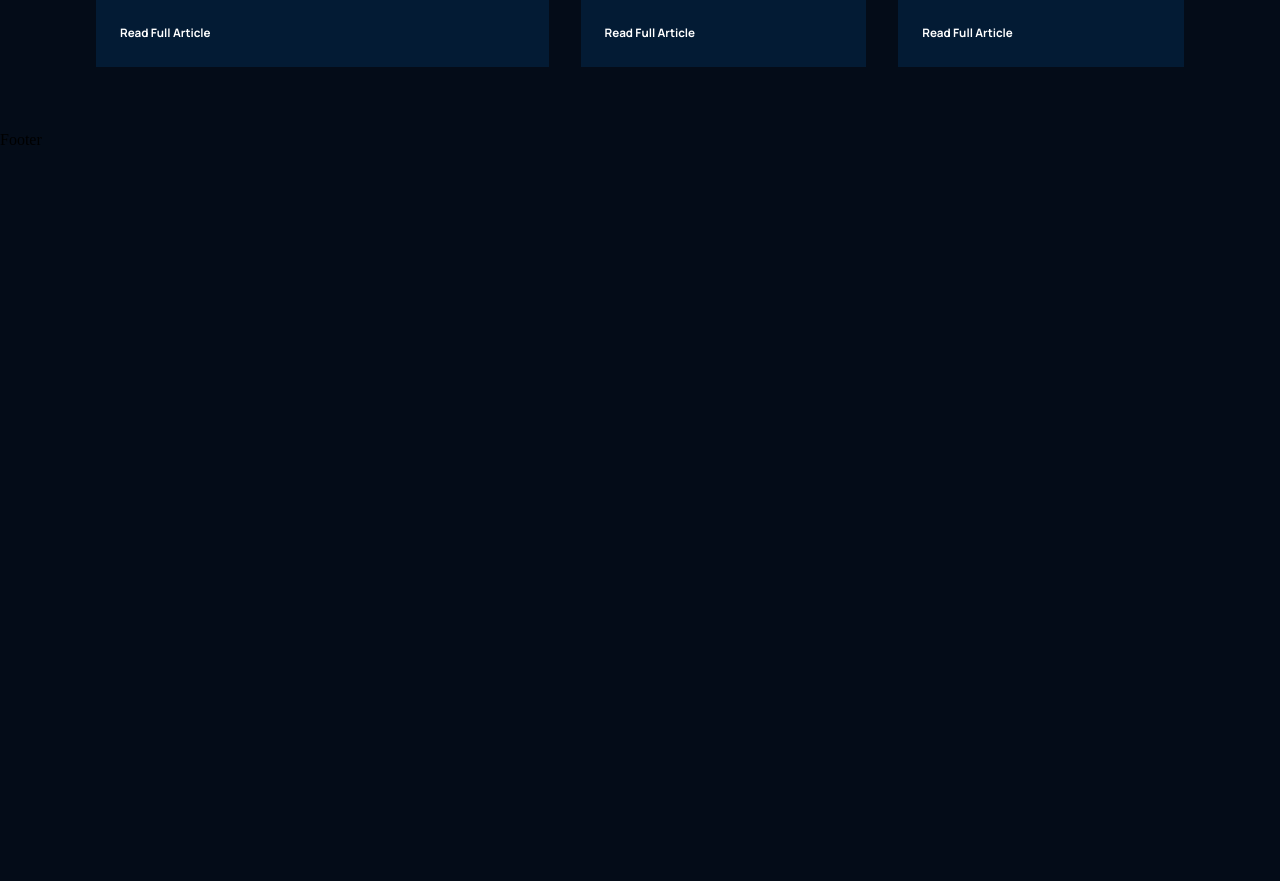
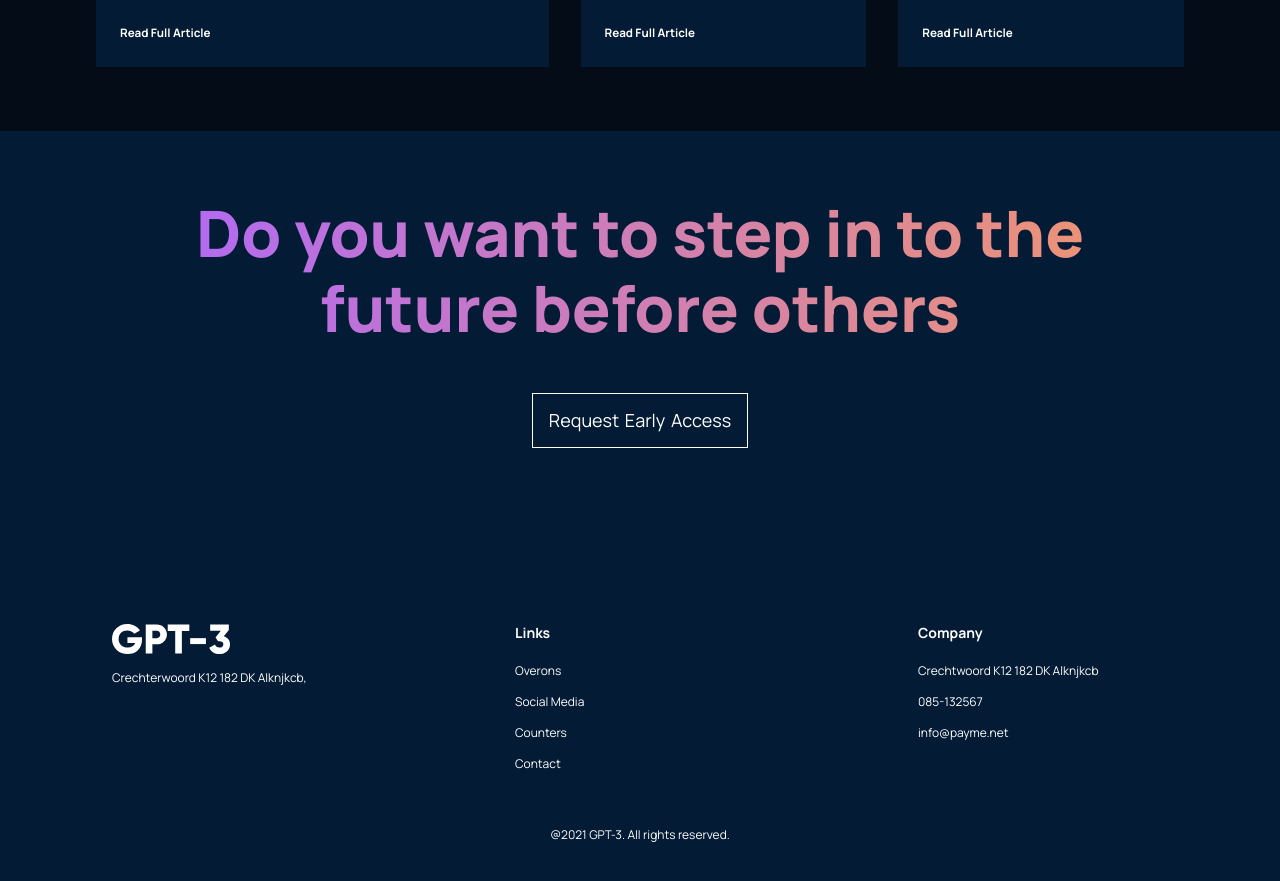
Before and after one commit to mirfan23/ai-gpt3, a React (Create React App) app: page / in a window 1280 px wide. Shown: the part 4240-5121 px from the top of the page. Before the commit the page ends 4389 px from the top, so only its background shows below. Built offline with nearby package versions, Linux system fonts and the light colour scheme.

Commit message:
finish footer

```diff
--- a/src/containers/footer/Footer.jsx
+++ b/src/containers/footer/Footer.jsx
@@ -1,10 +1,41 @@
 import React from 'react';
+import gpt3Logo from '../../assets/logo.svg'
 import './footer.css';
 
 function Footer() {
   return (
-    <div>
-      Footer
+    <div className='gpt3__footer section__padding'>
+      <div className='gpt3__footer-heading'>
+        <h1 className='gradient__text'>Do you want to step in to the future before others</h1>
+      </div>
+
+      <div className='gpt3__footer-btn'>
+        <p>Request Early Access</p>
+      </div>
+
+      <div className='gpt3__footer-links'>
+        <div className='gpt3__footer-links_logo'>
+          <img src={gpt3Logo} alt='gpt3_logo'/>
+          <p>Crechterwoord K12 182 DK Alknjkcb, <br All Rights Reserved/></p>
+        </div>
+        <div className='gpt3__footer-links_div'>
+          <h4>Links</h4>
+          <p>Overons</p>
+          <p>Social Media</p>
+          <p>Counters</p>
+          <p>Contact</p>
+        </div>
+        <div className='gpt3__footer-links_div'>
+          <h4>Company</h4>
+          <p>Crechtwoord K12 182 DK Alknjkcb</p>
+          <p>085-132567</p>
+          <p>info@payme.net</p>
+        </div>
+      </div>
+
+      <div className='gpt3__footer-copyright'>
+        <p>@2021 GPT-3. All rights reserved.</p>
+      </div>
     </div>
   )
 }
--- a/src/containers/footer/footer.css
+++ b/src/containers/footer/footer.css
@@ -0,0 +1,146 @@
+.gpt3__footer {
+    display: flex;
+    flex-direction: column;
+    justify-content: center;
+    align-items: center;
+
+    background: var(--color-footer);
+}
+
+.gpt3__footer-heading {
+    width: 100%;
+    text-align: center;
+
+    margin-bottom: 3rem;
+}
+
+.gpt3__footer-heading h1 {
+    font-family: var(--font-family);
+    font-weight: 800;
+    font-size: 64px;
+    line-height: 75px;
+}
+
+.gpt3__footer-btn {
+    display: flex;
+    justify-content: center;
+    align-items: center;
+
+    padding: 1rem;
+    border: 1px solid #fff;
+    text-align: center;
+
+    margin-bottom: 10rem;
+    cursor: pointer;
+}
+
+.gpt3__footer-btn p {
+    font-size: 18px;
+    font-family: var(--font-family);
+    line-height: 21px;
+    color: #fff;
+    word-spacing: 2px;
+}
+
+.gpt3__footer-links {
+    display: flex;
+    justify-content: space-between;
+    align-items: flex-start;
+    flex-direction: row;
+    flex-wrap: wrap;
+
+    width: 100%;
+    text-align: left;
+}
+
+.gpt3__footer-links div {
+    width: 250px;
+    margin: 1rem;
+}
+
+.gpt3__footer-links_logo {
+    display: flex;
+    flex-direction: column;
+}
+
+.gpt3__footer-links_logo img {
+    width: 118px;
+    height: 30px;
+
+    margin-bottom: 1rem;
+}
+
+.gpt3__footer-links_logo p {
+    font-family: var(--font-family);
+    font-size: 12px;
+    line-height: 15px;
+    color: #fff;
+}
+
+.gpt3__footer-links_div {
+    display: flex;
+    justify-content: flex-start;
+    flex-direction: column;
+}
+
+.gpt3__footer-links_div h4 {
+    font-size: 14px;
+    line-height: 17px;
+    font-family: var(--font-family);
+    color: #fff;
+
+    margin-bottom: 0.9rem;
+}
+
+.gpt3__footer-links_div p {
+    font-size: 12px;
+    line-height: 15px;
+    font-family: var(--font-family);
+    color: #fff;
+
+    margin: 0.5rem 0;
+    cursor: pointer;
+}
+
+.gpt3__footer-copyright {
+    margin-top: 2rem;
+    text-align: center;
+    width: 100%;
+}
+
+.gpt3__footer-copyright p {
+    font-size: 12px;
+    font-family: var(--font-family);
+    line-height: 15px;
+    color: #fff;
+}
+
+@media screen and (max-width: 850px) {
+    .gpt3__footer-heading h1 {
+        font-size: 44px;
+        line-height: 50px;
+    }
+}
+
+@media screen and (max-width: 550px) {
+    .gpt3__footer-heading h1 {
+        font-size: 34px;
+        line-height: 42px;
+    }
+
+    .gpt3__footer-links div {
+        margin: 1rem 0;
+    }
+
+    .gpt3__footer-btn p {
+        font-size: 14px;
+        line-height: 20px;
+    }
+}
+
+@media screen and (max-width: 400px) {
+    .gpt3__footer-heading h1 {
+        font-size: 27px;
+        line-height: 38px;
+    }
+}
```
